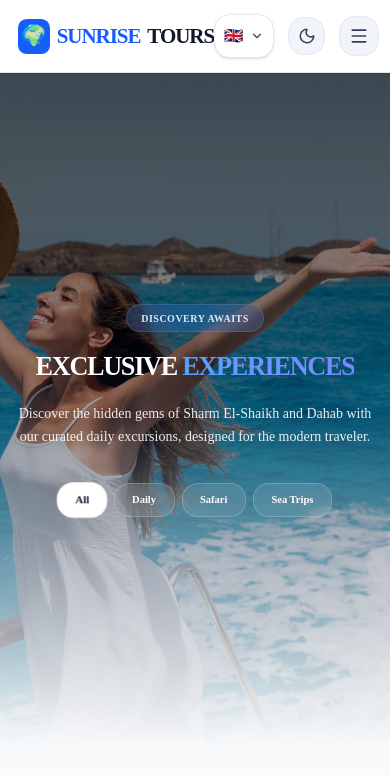
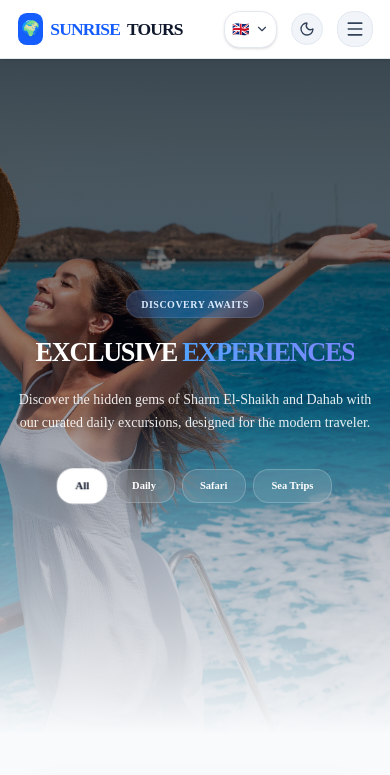
Before and after one commit to minaromanyqwe-max/Justlena-Tours, a Next.js app: page / in a window 390 px wide. Shown: the top 775 px of the page. Built offline with nearby package versions, Linux system fonts and the light colour scheme.

Commit message:
fore commit

```diff
--- a/app/_compont/navbar/navbar.tsx
+++ b/app/_compont/navbar/navbar.tsx
@@ -29,17 +29,17 @@ export default function Navbar() {
 
   return (
     <nav className="bg-white/80 dark:bg-slate-950/80 backdrop-blur-md shadow-sm sticky top-0 z-50 border-b border-slate-200 dark:border-slate-800 transition-colors duration-300">
-      <div className="responsive-container py-4 flex justify-between items-center">
+      <div className="responsive-container py-3 sm:py-4 flex justify-between items-center">
 
         {/* Logo */}
-        <Link href="/" className="text-2xl font-black text-blue-600 dark:text-blue-400 tracking-tighter flex items-center gap-2">
-          <span className="bg-blue-600 text-white p-1 rounded-lg">🌍</span>
+        <Link href="/" className="text-xl sm:text-2xl font-black text-blue-600 dark:text-blue-400 tracking-tighter flex items-center gap-2 shrink-0">
+          <span className="bg-blue-600 text-white p-1 rounded-lg text-lg">🌍</span>
           SUNRISE <span className="text-slate-900 dark:text-white">TOURS</span>
         </Link>
 
         {/* Links */}
-        <div className="flex items-center gap-8">
-          <ul className="hidden md:flex gap-8 items-center text-slate-600 dark:text-slate-300 font-bold text-sm uppercase tracking-wider">
+        <div className="flex items-center gap-3 sm:gap-6 md:gap-8">
+          <ul className="hidden lg:flex gap-6 xl:gap-8 items-center text-slate-600 dark:text-slate-300 font-bold text-sm uppercase tracking-wider">
             <li className="hover:text-blue-600 dark:hover:text-blue-400 transition-colors">
               <Link href="/">{t('home')}</Link>
             </li>
@@ -56,10 +56,10 @@ export default function Navbar() {
             <div className="relative">
               <button
                 onClick={() => setShowLanguages(!showLanguages)}
-                className="flex items-center gap-2 p-2.5 rounded-2xl bg-white dark:bg-slate-900 text-slate-700 dark:text-slate-300 hover:bg-slate-50 dark:hover:bg-slate-800 transition-all border border-slate-200 dark:border-slate-800 shadow-sm font-bold text-xs uppercase tracking-tight"
+                className="flex items-center gap-1.5 sm:gap-2 p-2 sm:p-2.5 rounded-2xl bg-white dark:bg-slate-900 text-slate-700 dark:text-slate-300 hover:bg-slate-50 dark:hover:bg-slate-800 transition-all border border-slate-200 dark:border-slate-800 shadow-sm font-bold text-xs uppercase tracking-tight"
               >
-                <span className="text-lg">{currentLang?.flag}</span>
-                <span className="hidden sm:inline">{currentLang?.code}</span>
+                <span className="text-base sm:text-lg">{currentLang?.flag}</span>
+                <span className="hidden xs:inline">{currentLang?.code}</span>
                 <ChevronDown size={14} className={`transition-transform duration-300 ${showLanguages ? 'rotate-180' : ''}`} />
               </button>
 
@@ -88,14 +88,14 @@ export default function Navbar() {
             {mounted && (
               <button
                 onClick={() => setTheme(theme === 'dark' ? 'light' : 'dark')}
-                className="p-2.5 rounded-2xl bg-slate-100 dark:bg-slate-800 text-slate-700 dark:text-slate-300 hover:bg-blue-50 dark:hover:bg-blue-900/30 transition-all border border-slate-200 dark:border-slate-700 active:scale-90"
+                className="p-2 sm:p-2.5 rounded-2xl bg-slate-100 dark:bg-slate-800 text-slate-700 dark:text-slate-300 hover:bg-blue-50 dark:hover:bg-blue-900/30 transition-all border border-slate-200 dark:border-slate-700 active:scale-90"
               >
-                {theme === 'dark' ? <Sun size={18} /> : <Moon size={18} />}
+                {theme === 'dark' ? <Sun size={16} className="sm:w-[18px] sm:h-[18px]" /> : <Moon size={16} className="sm:w-[18px] sm:h-[18px]" />}
               </button>
             )}
 
-            <Link href="/register" className="hidden sm:block">
-              <button className="bg-slate-900 dark:bg-blue-600 text-white px-6 py-2.5 rounded-2xl text-sm font-bold shadow-lg shadow-blue-500/20 hover:scale-105 active:scale-95 transition-all uppercase">
+            <Link href="/register" className="hidden lg:block">
+              <button className="bg-slate-900 dark:bg-blue-600 text-white px-5 xl:px-6 py-2.5 rounded-2xl text-sm font-bold shadow-lg shadow-blue-500/20 hover:scale-105 active:scale-95 transition-all uppercase whitespace-nowrap">
                 {t('bookNow')}
               </button>
             </Link>
@@ -103,7 +103,7 @@ export default function Navbar() {
             {/* Mobile Menu Button */}
             <button
               onClick={() => setIsMenuOpen(!isMenuOpen)}
-              className="md:hidden p-2.5 rounded-2xl bg-slate-100 dark:bg-slate-800 text-slate-700 dark:text-slate-300 border border-slate-200 dark:border-slate-700"
+              className="lg:hidden p-2 sm:p-2.5 rounded-2xl bg-slate-100 dark:bg-slate-800 text-slate-700 dark:text-slate-300 border border-slate-200 dark:border-slate-700 active:scale-95 transition-transform"
             >
               {isMenuOpen ? <X size={20} /> : <Menu size={20} />}
             </button>
@@ -114,7 +114,7 @@ export default function Navbar() {
 
       {/* Mobile Menu Panel */}
       {isMenuOpen && (
-        <div className="md:hidden bg-white dark:bg-slate-950 border-b border-slate-200 dark:border-slate-800 absolute top-full left-0 w-full animate-in slide-in-from-top duration-300">
+        <div className="lg:hidden bg-white dark:bg-slate-950 border-b border-slate-200 dark:border-slate-800 absolute top-full left-0 w-full animate-in slide-in-from-top duration-300 shadow-xl z-50">
           <ul className="flex flex-col p-6 gap-4 text-slate-600 dark:text-slate-300 font-bold text-sm uppercase tracking-wider">
             <li className="hover:text-blue-600 dark:hover:text-blue-400 transition-colors border-b border-slate-50 dark:border-slate-900 pb-2">
               <Link href="/" onClick={() => setIsMenuOpen(false)}>{t('home')}</Link>
@@ -125,9 +125,9 @@ export default function Navbar() {
             <li className="hover:text-blue-600 dark:hover:text-blue-400 transition-colors border-b border-slate-50 dark:border-slate-900 pb-2">
               <Link href="/Trips" onClick={() => setIsMenuOpen(false)}>{t('myTrips')}</Link>
             </li>
-            <li className="pt-2 sm:hidden">
+            <li className="pt-2 lg:hidden">
               <Link href="/register" onClick={() => setIsMenuOpen(false)}>
-                <button className="w-full bg-blue-600 text-white px-6 py-3 rounded-2xl text-sm font-bold shadow-lg shadow-blue-500/20 uppercase">
+                <button className="w-full bg-blue-600 text-white px-6 py-3.5 rounded-2xl text-sm font-bold shadow-lg shadow-blue-500/20 uppercase">
                   {t('bookNow')}
                 </button>
               </Link>
--- a/app/globals.css
+++ b/app/globals.css
@@ -53,6 +53,7 @@
   --transition-fast: 150ms cubic-bezier(0.4, 0, 0.2, 1);
 
   /* Explicit Breakpoints */
+  --breakpoint-xs: 400px;
   --breakpoint-sm: 640px;
   --breakpoint-md: 768px;
   --breakpoint-lg: 1024px;
```
